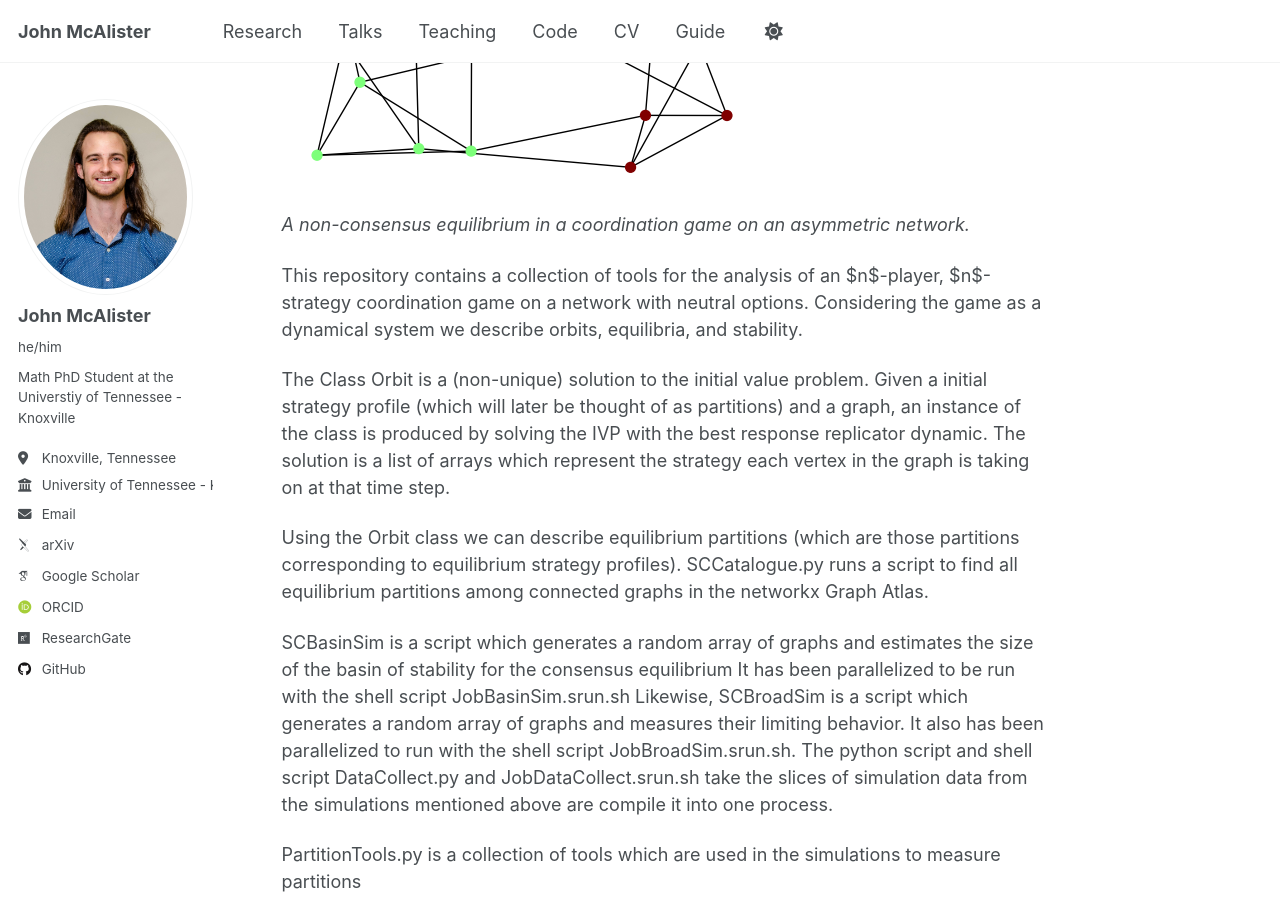
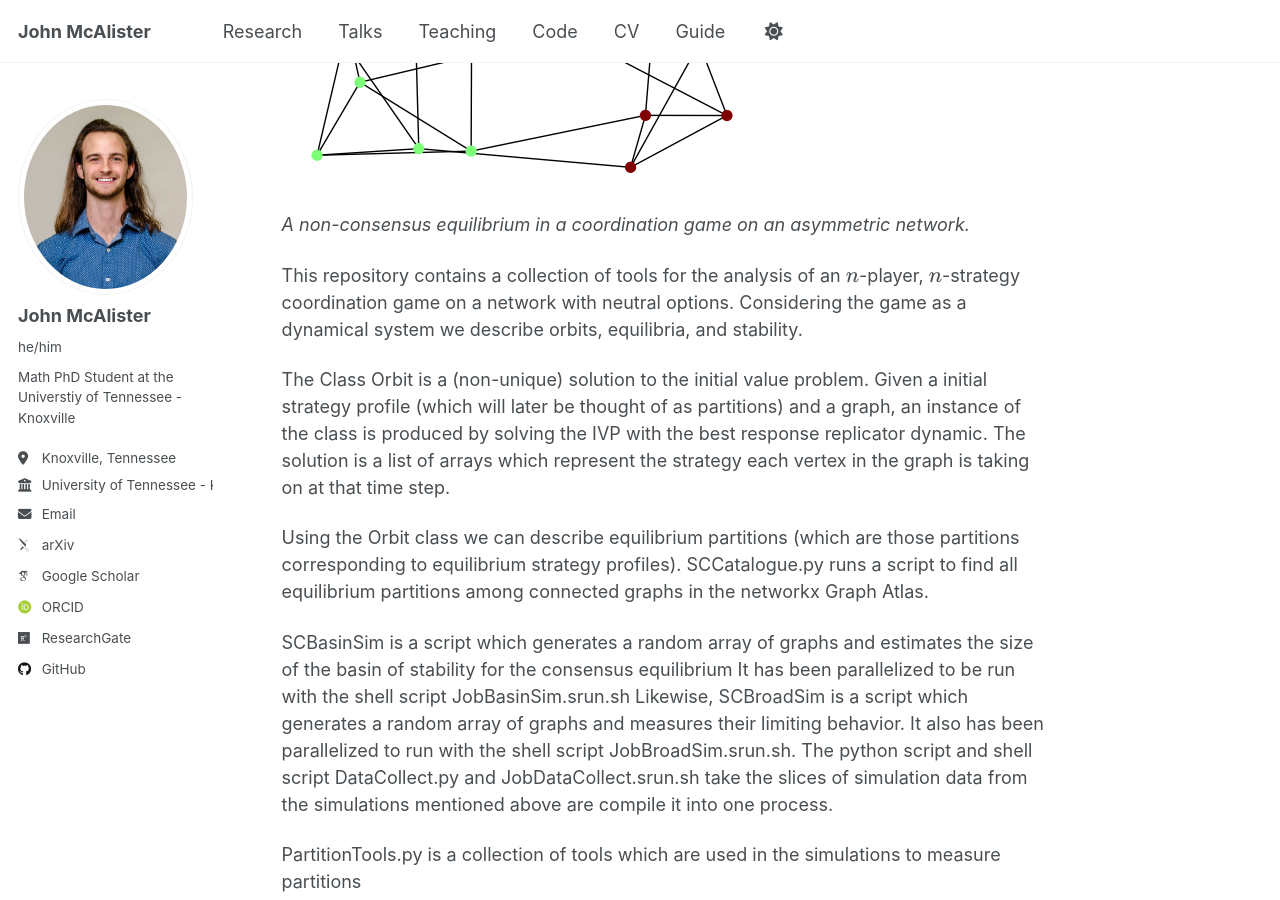
Before and after one commit to jmcalis/jmcalis.github.io, a Jekyll site: the page built from _portfolio/2022-Discrete-Structured-Coordination.md, in a window 1280 px wide and 900 px high, scrolled down 415 px. Built offline with Jekyll 4.4.1, drawn with Linux system fonts in a browser that asks for light colours; some web fonts are replaced; a script that is not in the unit is left out.

Commit message:
MathJAX adjustment

```diff
--- a/_portfolio/2022-Discrete-Structured-Coordination.md
+++ b/_portfolio/2022-Discrete-Structured-Coordination.md
@@ -1,6 +1,6 @@
 ---
 title: "Discrete Stuctured Coordination"
-excerpt: "A collection of tools for the analysis of an \\(n\\)-player, \\(n\\)-strategy coordination game on a network with neutral options. Considering the game as a dynamical system we describe orbits, equilibria, and stability.<br/><img src='/images/DiscreteStructuredImage.png'>"
+excerpt: "A collection of tools for the analysis of an n-player, n-strategy coordination game on a network with neutral options. Considering the game as a dynamical system we describe orbits, equilibria, and stability.<br/><img src='/images/DiscreteStructuredImage.png'>"
 collection: portfolio
 ---
 
@@ -10,7 +10,7 @@ collection: portfolio
 
 <i>A non-consensus equilibrium in a coordination game on an asymmetric network.</i>
 
-This repository contains a collection of tools for the analysis of an $n$-player, $n$-strategy coordination game on a network with neutral options.
+This repository contains a collection of tools for the analysis of an \\(n\\)-player, \\(n\\)-strategy coordination game on a network with neutral options.
 Considering the game as a dynamical system we describe orbits, equilibria, and stability.
 
 The Class Orbit is a (non-unique) solution to the initial value problem. Given a initial strategy profile (which will
```
Also changed, not shown: _publications/2025-01-01-Edge-Addition-and.md (+1 -1 lines).
